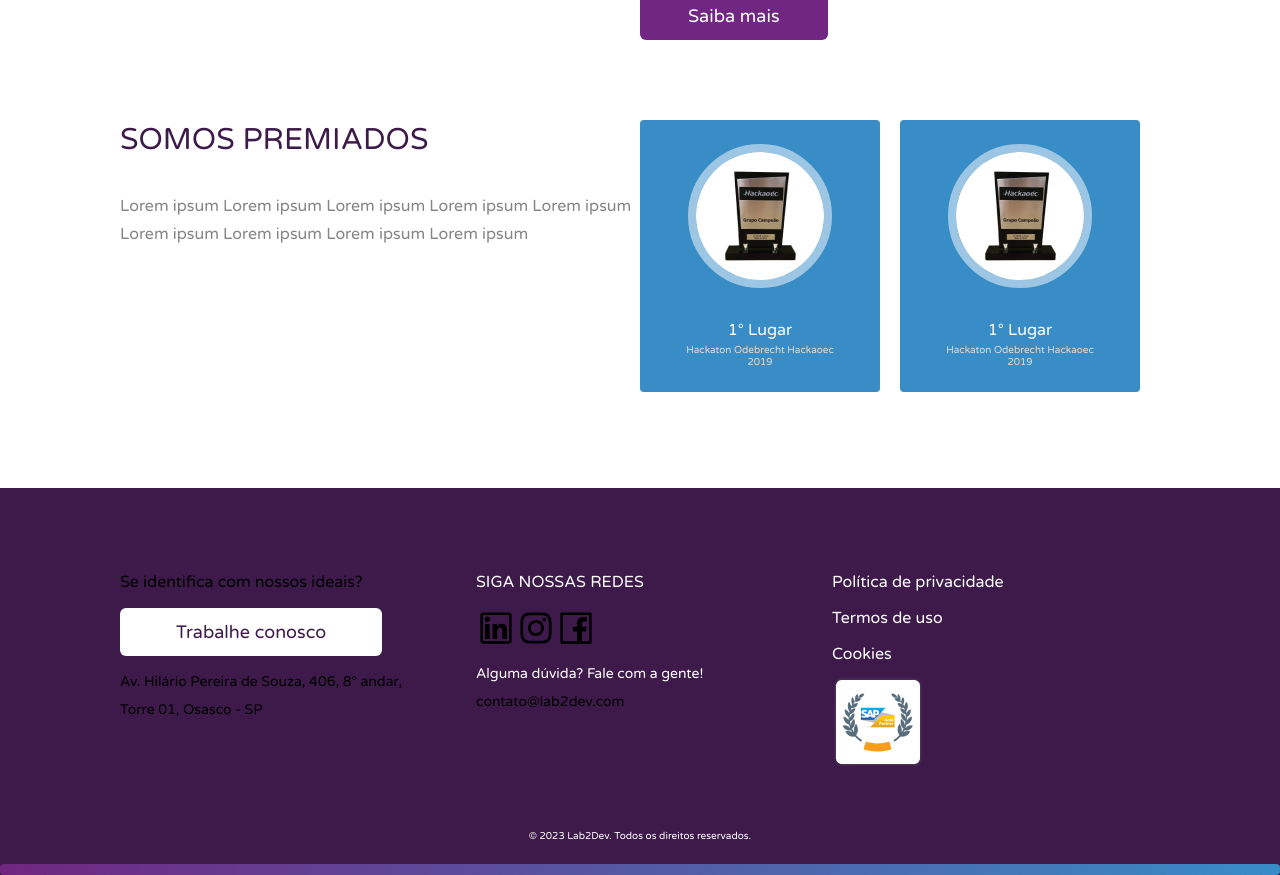
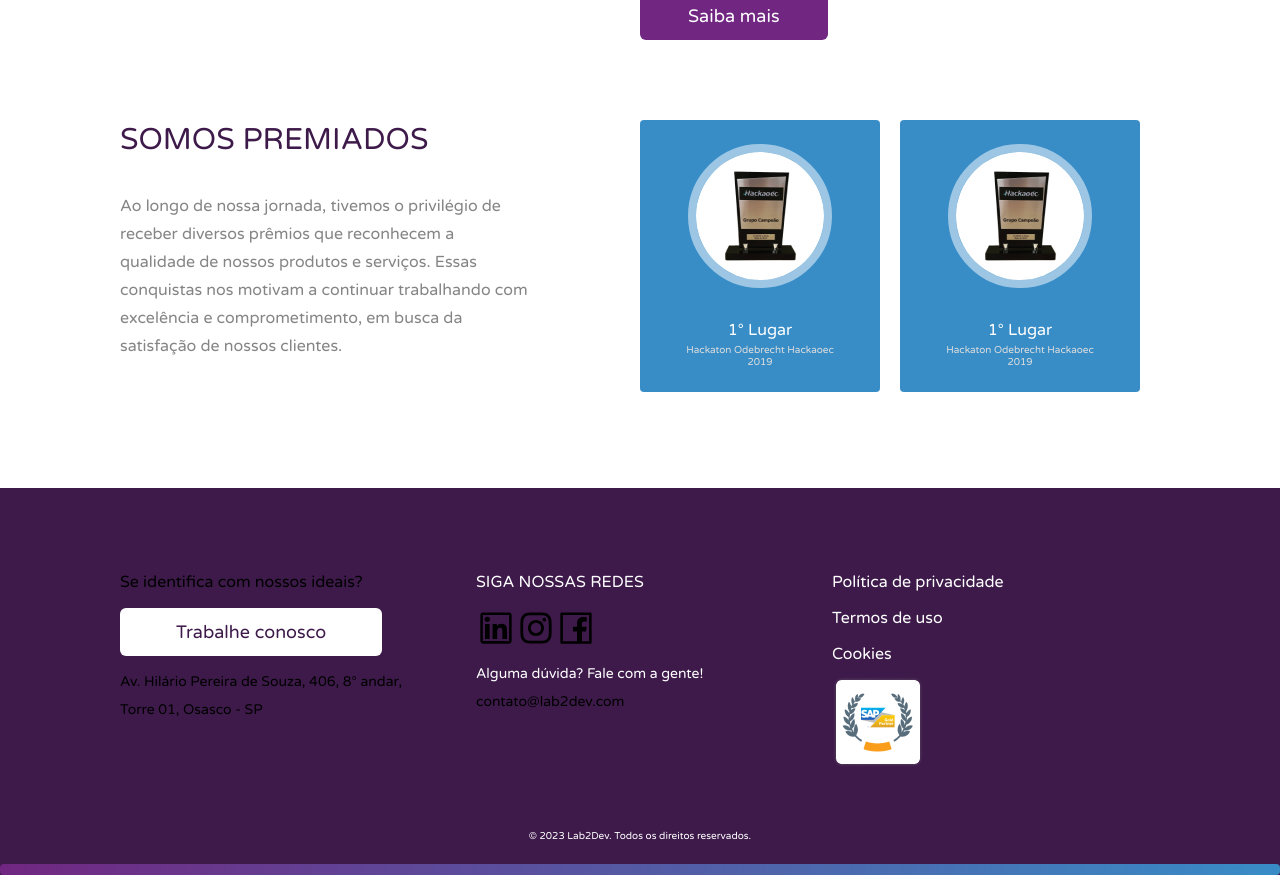
Before and after one commit to alexandrejuniorc/site-lab2dev, a Next.js app: page / in a window 1280 px wide. Shown: the part 878-1753 px from the top of the page. Built offline with nearby package versions, Linux system fonts and the light colour scheme.

Commit message:
chore: finalization section trophies

```diff
--- a/src/app/page.tsx
+++ b/src/app/page.tsx
@@ -56,13 +56,15 @@ export default function Home() {
       </section>
 
       <section className="mt-20 grid grid-cols-2">
-        <div>
+        <div className="mr-28">
           <strong className="font-normal text-purple-purple-200 leading-10 text-30/px uppercase">
             Somos premiados
           </strong>
           <p className="font-normal text-16/px leading-7 text-gray-gray-400 pt-8 not-italic">
-            Lorem ipsum Lorem ipsum Lorem ipsum Lorem ipsum Lorem ipsum Lorem
-            ipsum Lorem ipsum Lorem ipsum Lorem ipsum{" "}
+            Ao longo de nossa jornada, tivemos o privilégio de receber diversos
+            prêmios que reconhecem a qualidade de nossos produtos e serviços.
+            Essas conquistas nos motivam a continuar trabalhando com excelência
+            e comprometimento, em busca da satisfação de nossos clientes.
           </p>
         </div>
 
```
